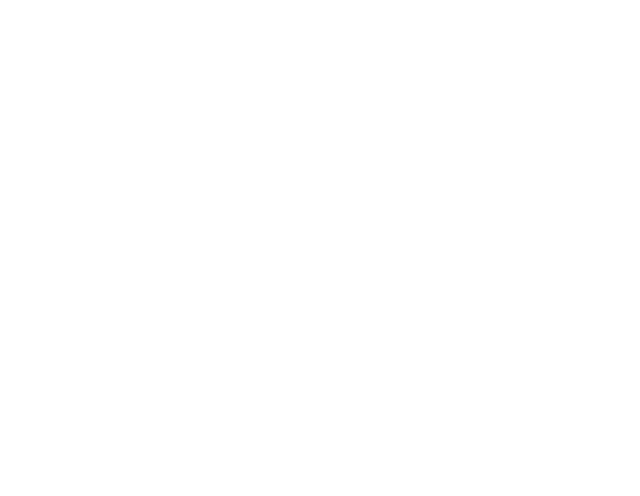
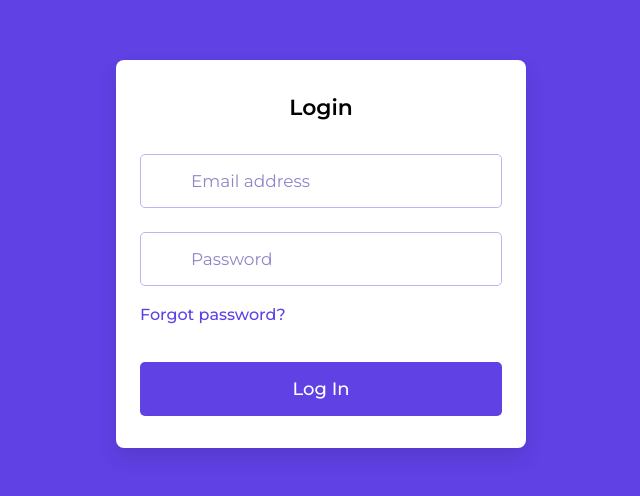
Before and after one commit to LuuBao5197/EProject3Client, a React (Vite) app in the folder eprojectclient/: page /login in a window 1280 px wide. Shown: the part 146-642 px from the top of the page, without its empty margins (319-959 px from the left). Built offline with nearby package versions, Linux system fonts and the light colour scheme.

Commit message:
Login Update

```diff
--- /dev/null
+++ b/eprojectclient/src/components/InputField.jsx
@@ -0,0 +1,30 @@
+import { useState } from "react";
+
+const InputField = ({ type, placeholder, icon, value, onChange }) => {
+  // State to toggle password visibility
+  const [isPasswordShown, setIsPasswordShown] = useState(false);
+
+  return (
+    <div className="input-wrapper">
+      <input
+        type={isPasswordShown ? 'text' : type}
+        placeholder={placeholder}
+        className="input-field"
+        value={value} // Bind the value to the parent component's state
+        onChange={onChange} // Handle changes in the input field
+        required
+      />
+      <i className="material-symbols-rounded">{icon}</i>
+      {type === 'password' && (
+        <i
+          onClick={() => setIsPasswordShown(prevState => !prevState)}
+          className="material-symbols-rounded eye-icon"
+        >
+          {isPasswordShown ? 'hide' : 'show'}
+        </i>
+      )}
+    </div>
+  )
+}
+
+export default InputField;
--- a/eprojectclient/src/pages/Login.css
+++ b/eprojectclient/src/pages/Login.css
@@ -28,6 +28,12 @@ body {
   border-radius: 0.5rem;
   background: #fff;
   box-shadow: 0 10px 20px rgba(0, 0, 0, 0.1);
+}
+.error-message {
+    color: red;
+    font-size: 17px;
+    margin-top: 10px;
+    margin-bottom: 12px;
 }
 
 .login-container .form-title {
--- a/eprojectclient/src/pages/Login.jsx
+++ b/eprojectclient/src/pages/Login.jsx
@@ -1,7 +1,8 @@
 import React, { useState } from 'react';
 import { useNavigate } from 'react-router-dom';
-
-
+import '../app.css';
+import InputField from '../components/InputField';
+import './Login.css';
 
 function Login(props) {
     const [email, setEmail] = useState('');
@@ -30,13 +31,33 @@ function Login(props) {
                 setError(errorData.message || 'Login failed');
             }
         } catch (err) {
-            setError('An error occurred. Please try again.');
+            setError('Password or Email wrong.');
         }
     };
 
     return (
-        <div className="login-container">
+        <div className="Login-Form">
+            <div className="login-container">
+                <h2 className="form-title">Login</h2>
+                <form className="login-form" onSubmit={handleLogin}>
+                    <InputField
+                    type="email"
+                    placeholder="Email address"
+                    value={email}
+                    onChange={(e) => setEmail(e.target.value)}
+                    />
+                    <InputField
+                    type="password"
+                    placeholder="Password"
+                    value={password}
+                    onChange={(e) => setPassword(e.target.value)}
+                    />
 
+                    {error && <p className="error-message">{error}</p>}
+                    <a href="#" className="forgot-password-link">Forgot password?</a>
+                    <button type="submit" className="login-button">Log In</button>
+                </form>
+            </div>
         </div>
     );
 }
```
